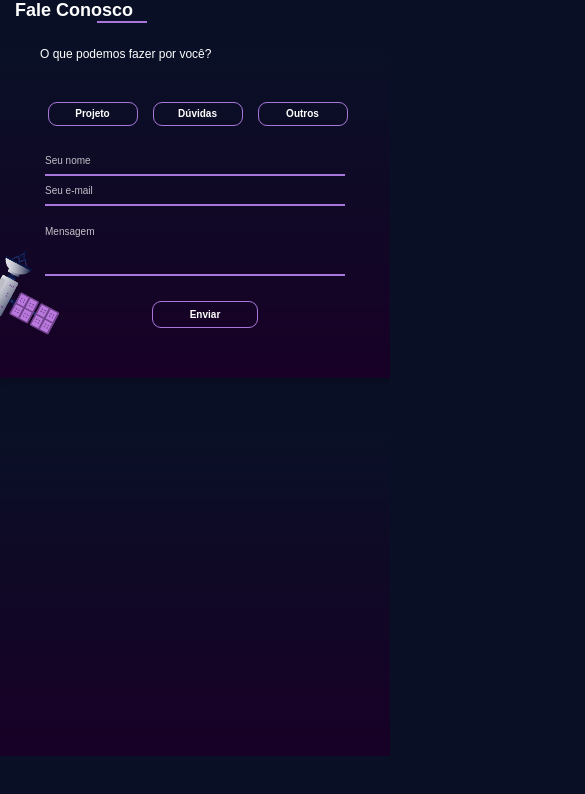
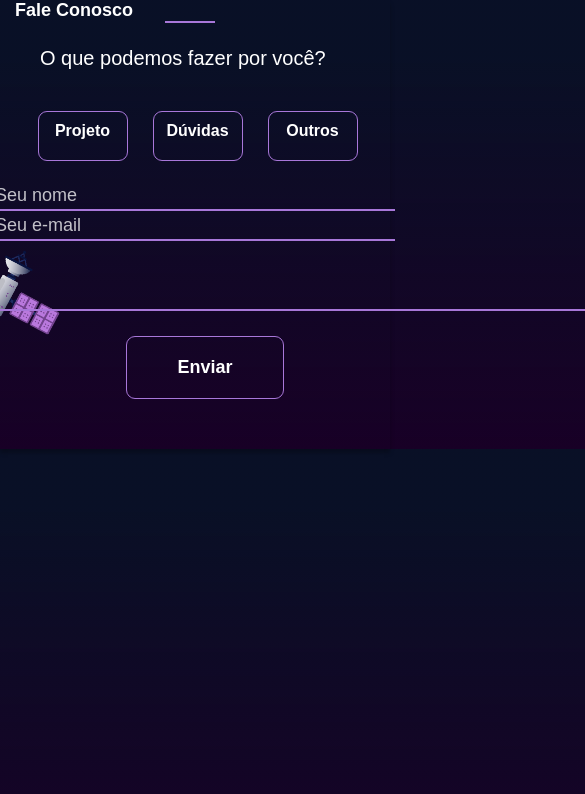
Before and after one commit to nicollecnunes/site-voluta, a React (Create React App) app: page / in a window 390 px wide. Shown: the top 794 px of the page, 585 px wide, since content can reach past the window. Built offline with nearby package versions, Linux system fonts and the light colour scheme.

Commit message:
fale conosco: responsividade tablet

```diff
--- a/src/components/faleconosco/style.css
+++ b/src/components/faleconosco/style.css
@@ -85,7 +85,7 @@
 }
 
 
-@media only screen and (max-width: 768px) {
+@media only screen and (max-width: 420px) {
 
 	.faleconosco{
 		padding-bottom: 50px;
@@ -213,3 +213,55 @@
 	}
 
 }
+
+@media only screen and (max-width: 1440px) {
+
+	.faleconosco .titulopadrao hr{
+	    width: 50px;
+		margin-left: 150px;
+	}
+
+	.faleconosco .container1 .contform{
+		z-index: 2;
+		padding-left: 20px;
+		font: 20px "Poppins", sans-serif;
+	}
+
+	.faleconosco .container1 .contform .botoes .botaopadrao{
+		padding:10px 10px 10px 10px;
+		font: 16px "Montserrat", sans-serif;
+		font-weight: bold;
+		height: 50px;
+	}
+
+	.faleconosco .container1 .contform .input{
+		font: 18px "Poppins", sans-serif;
+		width: 400px;
+	}
+
+	.faleconosco .container1 .contform .formularioesp2 .input{
+		width: 800px;
+		font: 18px "Poppins", sans-serif;
+	}
+
+	.centralizar .botaopadrao{
+		font: 15px "Montserrat", sans-serif;
+		margin-top: 15px;
+
+	}
+
+	.faleconosco .container1 .contform .botoes .botaopadrao + .botaopadrao{
+		margin-left: 25px;
+	}
+
+	.centralizar .botaopadrao{
+		font: 18px "Montserrat", sans-serif;
+		font-weight: bold;
+		padding:20px 50px 20px 50px;
+		margin-top: 15px;
+
+	}
+
+
+
+}
```
